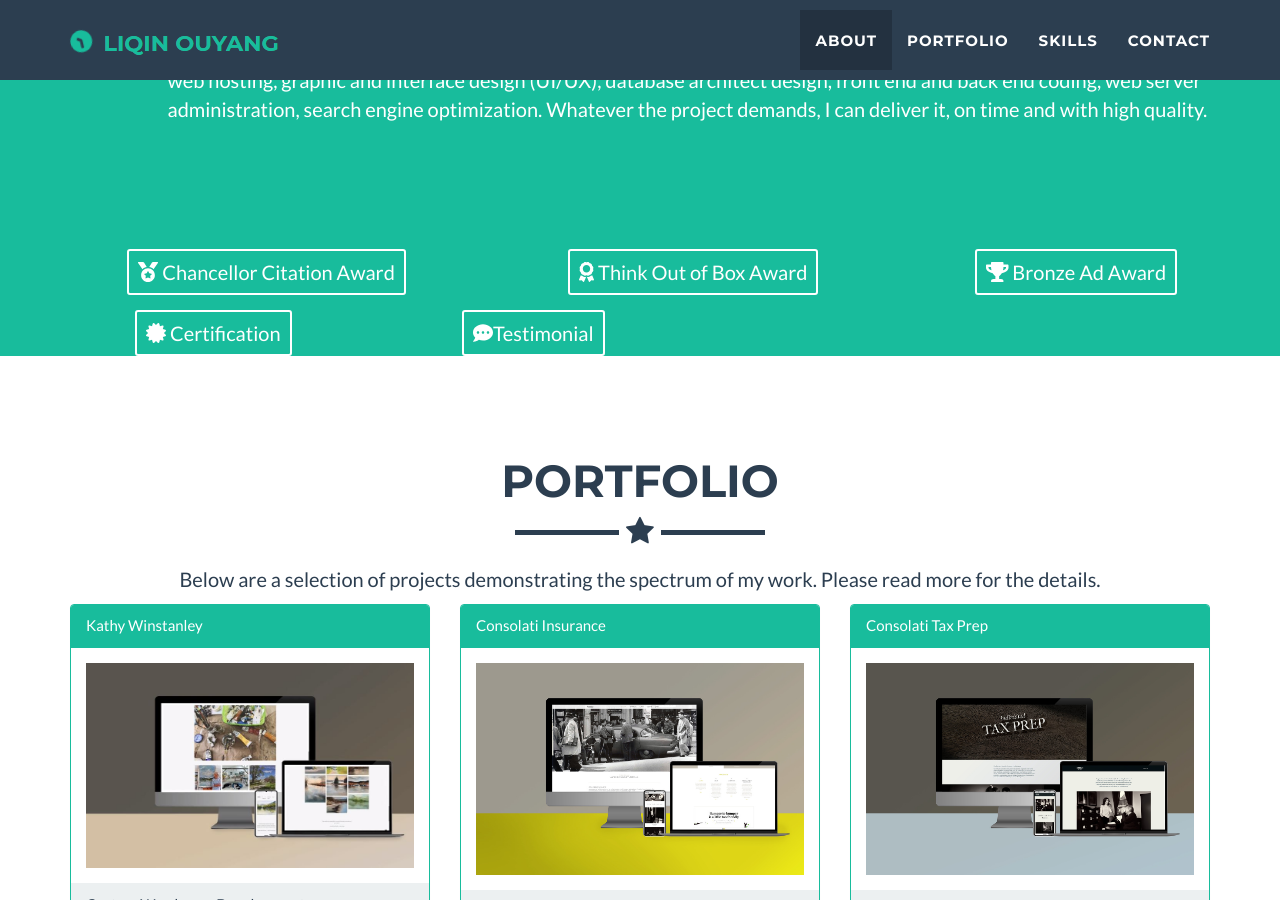
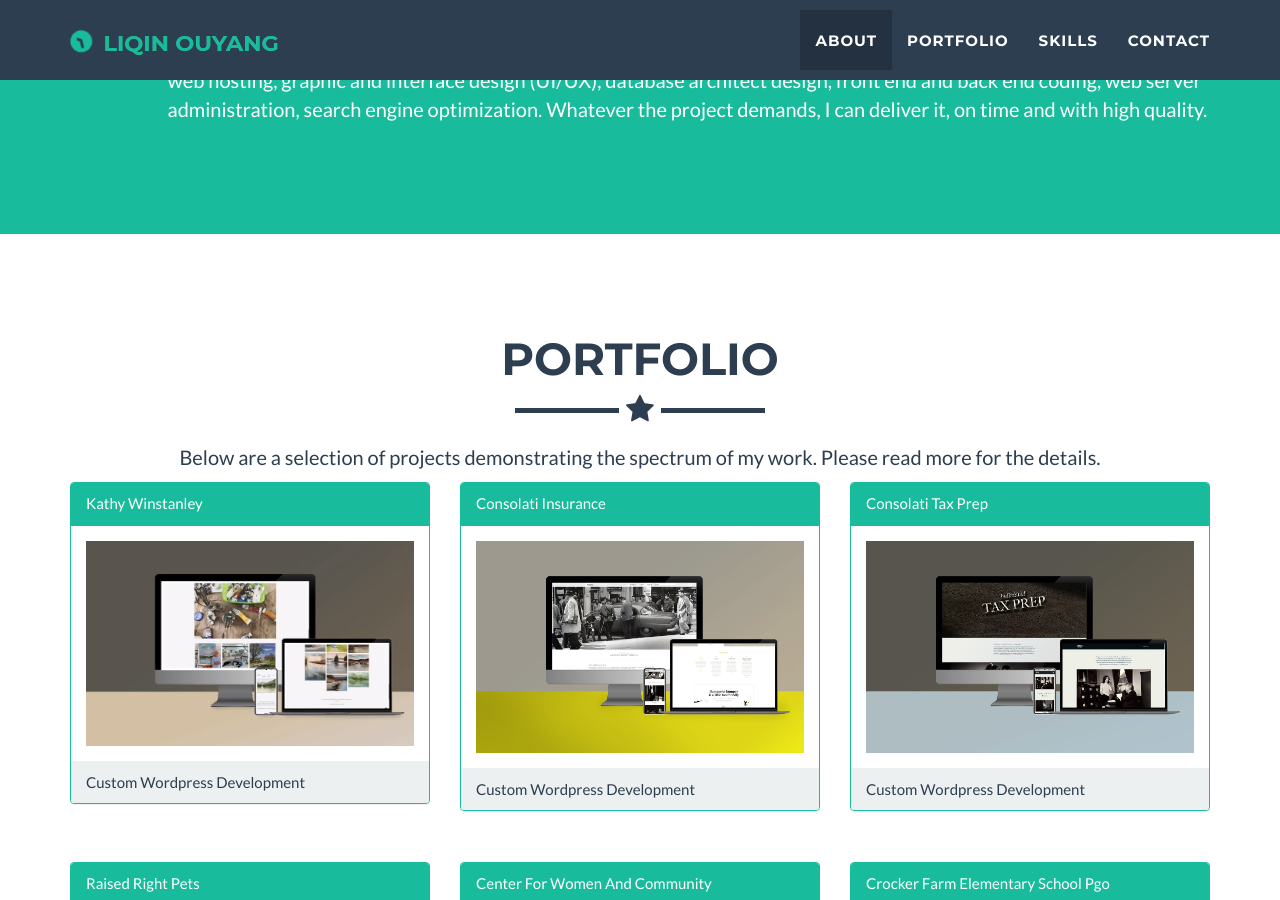
Before and after one commit to hbxtoylq/hbxtoylq.github.io, a Jekyll site: the page built from index.html, in a window 1280 px wide and 900 px high, scrolled down 391 px. Built offline with Jekyll 4.4.1, drawn with Linux system fonts in a browser that asks for light colours; nearby versions of some CDN libraries.

Commit message:
Update header.html

```diff
--- a/_includes/header.html
+++ b/_includes/header.html
@@ -3,10 +3,8 @@
         <div class="container">
             <div class="row">
 
-               <div class="col-lg-12">
 
-		        <div class="row">
-				<div class="col-lg-11 col-lg-offset-1 text-left">
+                <div class="col-lg-11 col-lg-offset-1 text-left">
 				<p>I am a full stack web developer with extensive web design and development experience.
 				I can implement entire website from scratch, covering both front end and back end, by using PHP or PHP frameworks (CodeIgniter, Laravel),
 					HTML, CSS, BootStrap, JavaScript, Ajax, JSON, and jQuery in LAMP (Linux, Apache, MySQL, PHP) environment.
@@ -18,37 +16,11 @@
 					which include: domain registration, web hosting, graphic and interface design (UI/UX),
 					database architect design, front end and back end coding, web server administration, search engine optimization.
 					Whatever the project demands, I can deliver it, on time and with high quality.</p>
-				</div>
-		       </div>
+		</div>
 
 
-
-                 </div>
             </div>
 
      </div>
-	    <div class="row"><div class="col-lg-12">
-                         <div class="col-lg-3 col-lg-offset-1  text-center">
-                                <a href="img/reward/award2.png" class="btn btn-sm btn-outline" target="_blank">
-                                 <i class="fas fa-medal"></i> Chancellor Citation Award </a>
-                         </div>
-                       <div class="col-lg-3 col-lg-offset-1 text-center">
-                                 <a href="img/reward/award3.png" class="btn btn-sm btn-outline" target="_blank">
-                                 <i class="fas fa-award"></i> Think Out of Box Award </a>
-                         </div>
 
-			   <div class="col-lg-2 col-lg-offset-1  text-center">
-                                 <a href="img/reward/AwardAD.pdf" class="btn btn-sm btn-outline" target="_blank">
-                                 <i class="fas fa-trophy"></i> Bronze Ad Award </a>
- 			</div>
-			   <div class="col-lg-2 col-lg-offset-1 text-center">
-                               <a href="img/reward/boomiLO.jpg"  class="btn btn-sm btn-outline" target="_blank">
-<i class="fas fa-certificate"></i> Certification </a>
-                        </div>
-                       <div class="col-lg-2  col-lg-offset-1  text-center">
-                                <a href="img/reward/award1.png" class="btn btn-sm btn-outline" target="_blank">
-                                 <i class="fas fa-comment-dots"></i>Testimonial</a>
-                        </div>
-			  </div>
-                       </div>
     </header>
```
